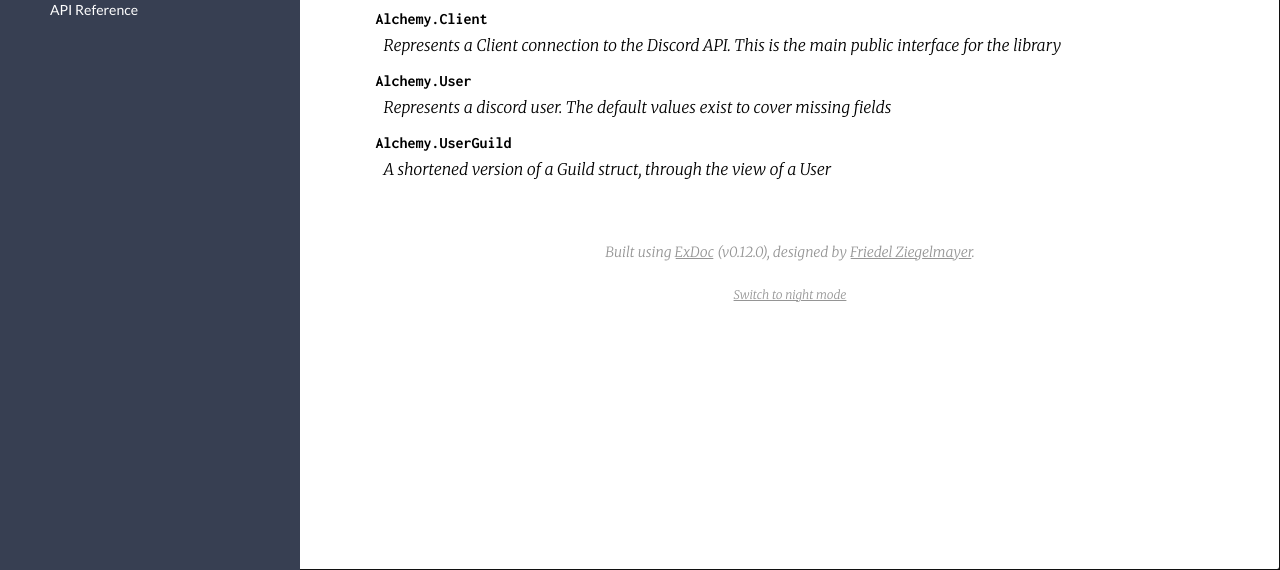
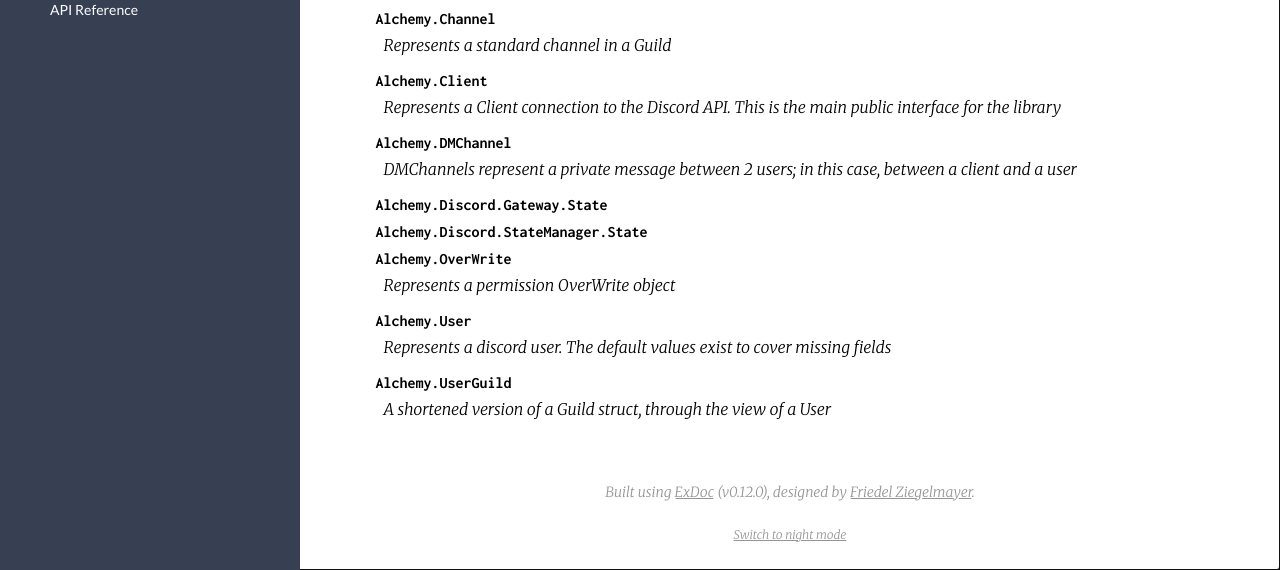
Before and after one commit to cronokirby/alchemy, a plain HTML site: page doc/api-reference.html in a window 1280 px wide. Shown: the part 230-800 px from the top of the page. Drawn offline with Linux system fonts and the light colour scheme; files whose address does not match are found by name.

Commit message:
Some work done on Gateway events

```diff
--- a/doc/api-reference.html
+++ b/doc/api-reference.html
@@ -5,7 +5,7 @@
     <meta http-equiv="x-ua-compatible" content="ie=edge">
     <meta name="viewport" content="width=device-width, initial-scale=1.0">
     <meta name="generator" content="ExDoc v0.12.0">
-    <title>API Reference – alchemy v0.1.2</title>
+    <title>API Reference – alchemy v0.1.4</title>
     <link rel="stylesheet" href="dist/app-88251e7c81.css" />
 
     <script src="dist/sidebar_items.js"></script>
@@ -25,7 +25,7 @@
         alchemy
       </h1>
       <h2 class="sidebar-projectVersion">
-        v0.1.2
+        v0.1.4
       </h2>
     </div>
 
@@ -57,7 +57,7 @@
     <div id="content" class="content-inner">
 
   <h1>
-    <small class="visible-xs">alchemy v0.1.2</small>
+    <small class="visible-xs">alchemy v0.1.4</small>
     API Reference
   </h1>
 
@@ -74,10 +74,40 @@
       <h1 class="section-heading">Modules</h1>
       <div class="summary">
         <div class="summary-row">
+  <div class="summary-signature"><a href="Alchemy.Channel.html">Alchemy.Channel</a></div>
+
+    <div class="summary-synopsis"><p>Represents a standard channel in a Guild</p>
+</div>
+
+</div>
+<div class="summary-row">
   <div class="summary-signature"><a href="Alchemy.Client.html">Alchemy.Client</a></div>
 
     <div class="summary-synopsis"><p>Represents a Client connection to the Discord API. This is the main public
 interface for the library</p>
+</div>
+
+</div>
+<div class="summary-row">
+  <div class="summary-signature"><a href="Alchemy.DMChannel.html">Alchemy.DMChannel</a></div>
+
+    <div class="summary-synopsis"><p>DMChannels represent a private message between 2 users; in this case,
+between a client and a user</p>
+</div>
+
+</div>
+<div class="summary-row">
+  <div class="summary-signature"><a href="Alchemy.Discord.Gateway.State.html">Alchemy.Discord.Gateway.State</a></div>
+
+</div>
+<div class="summary-row">
+  <div class="summary-signature"><a href="Alchemy.Discord.StateManager.State.html">Alchemy.Discord.StateManager.State</a></div>
+
+</div>
+<div class="summary-row">
+  <div class="summary-signature"><a href="Alchemy.OverWrite.html">Alchemy.OverWrite</a></div>
+
+    <div class="summary-synopsis"><p>Represents a permission OverWrite object</p>
 </div>
 
 </div>
--- a/doc/dist/sidebar_items.js
+++ b/doc/dist/sidebar_items.js
@@ -1 +1 @@
-sidebarNodes={"exceptions":[],"extras":[{"id":"api-reference","title":"API Reference","headers":[]}],"modules":[{"id":"Alchemy.Client","title":"Alchemy.Client","functions":[{"id":"current_guilds/0","anchor":"current_guilds/0"},{"id":"edit_profile/1","anchor":"edit_profile/1"},{"id":"get_user/1","anchor":"get_user/1"},{"id":"leave_guild/1","anchor":"leave_guild/1"},{"id":"start/1","anchor":"start/1"}]},{"id":"Alchemy.User","title":"Alchemy.User"},{"id":"Alchemy.UserGuild","title":"Alchemy.UserGuild"}],"protocols":[]}
+sidebarNodes={"exceptions":[],"extras":[{"id":"api-reference","title":"API Reference","headers":[]}],"modules":[{"id":"Alchemy.Channel","title":"Alchemy.Channel"},{"id":"Alchemy.Client","title":"Alchemy.Client","functions":[{"id":"current_guilds/0","anchor":"current_guilds/0"},{"id":"edit_profile/1","anchor":"edit_profile/1"},{"id":"get_user/1","anchor":"get_user/1"},{"id":"leave_guild/1","anchor":"leave_guild/1"},{"id":"start/1","anchor":"start/1"}]},{"id":"Alchemy.DMChannel","title":"Alchemy.DMChannel"},{"id":"Alchemy.Discord.Gateway.State","title":"Alchemy.Discord.Gateway.State"},{"id":"Alchemy.Discord.StateManager.State","title":"Alchemy.Discord.StateManager.State"},{"id":"Alchemy.OverWrite","title":"Alchemy.OverWrite"},{"id":"Alchemy.User","title":"Alchemy.User"},{"id":"Alchemy.UserGuild","title":"Alchemy.UserGuild"}],"protocols":[]}
```
Also changed, not shown: doc/404.html (+2 -2 lines), doc/Alchemy.Client.html (+4 -4 lines), doc/Alchemy.User.html (+3 -3 lines), doc/Alchemy.UserGuild.html (+3 -3 lines), doc/index.html (+1 -1 lines), 5 other files.
